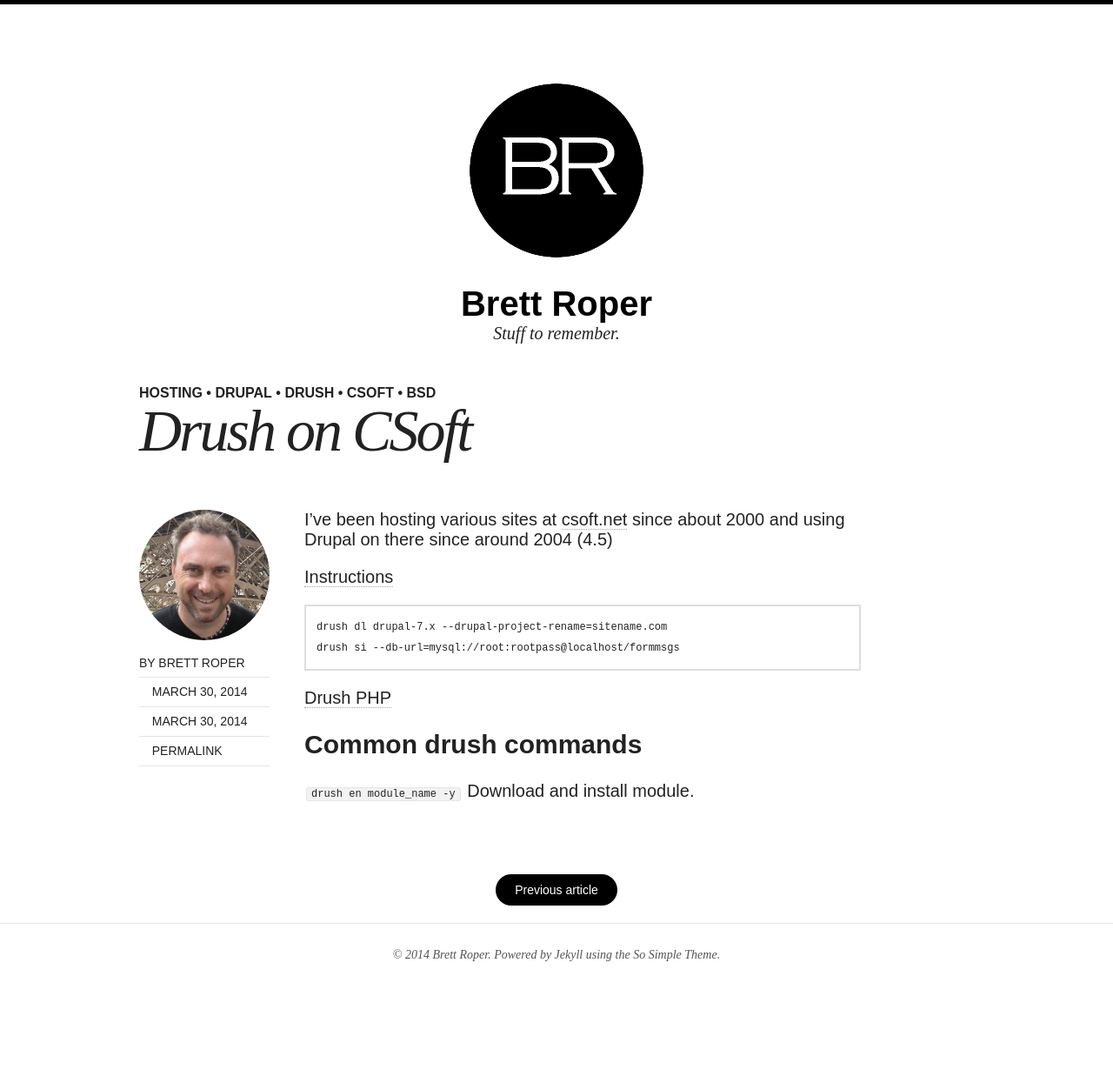
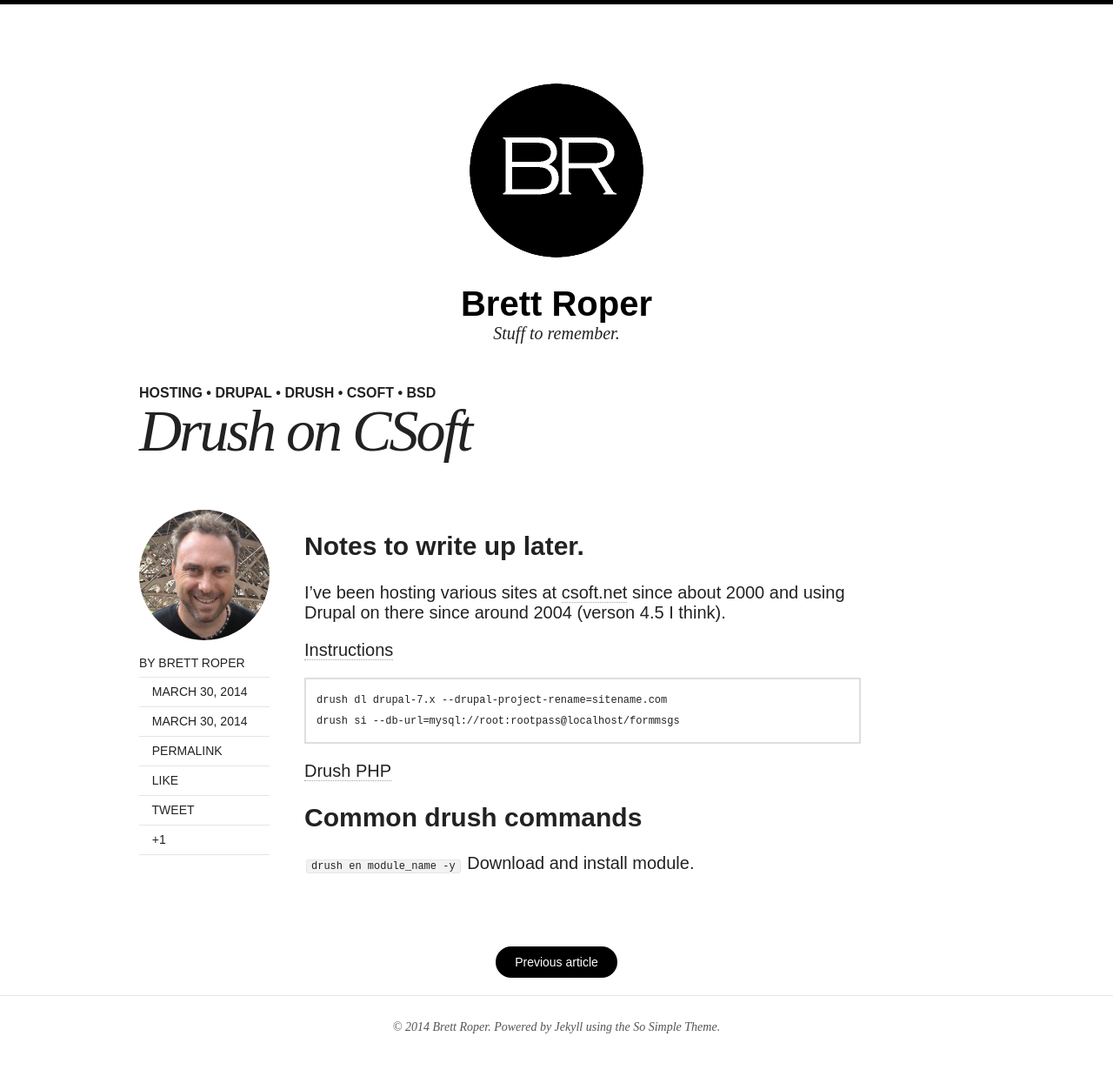
Before and after one commit to eggplantpasta/eggplantpasta.github.io, a Jekyll site: the page built from _posts/2014-03-30-drush-on-csoft.md, in a window 1280 px wide. Shown: the whole page at 87% size. Built offline with Jekyll 4.4.1, drawn with Linux system fonts in a browser that asks for light colours; nearby versions of some CDN libraries; before the commit the page ends 1162 px from its top, so only the background shows below that.

Commit message:
article edits

```diff
--- a/_posts/2014-03-30-drush-on-csoft.md
+++ b/_posts/2014-03-30-drush-on-csoft.md
@@ -5,10 +5,12 @@ description: "Installing drush and drupal on csoft.net."
 modified: 2014-03-30
 category: articles
 tags: [hosting, drupal, drush, csoft, BSD]
-share: false
+share: true
 ---
 
-I've been hosting various sites at [csoft.net](https://www.csoft.net) since about 2000 and using Drupal on there since around 2004 (4.5)
+## Notes to write up later.
+
+I've been hosting various sites at [csoft.net](https://www.csoft.net) since about 2000 and using Drupal on there since around 2004 (verson 4.5 I think).
 
 
 [Instructions](http://definitivedrupal.org/erratum/download-drupal-then-change-directory-not-other-way-around)
```
